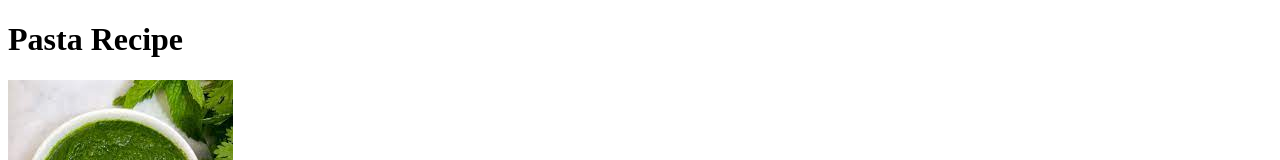
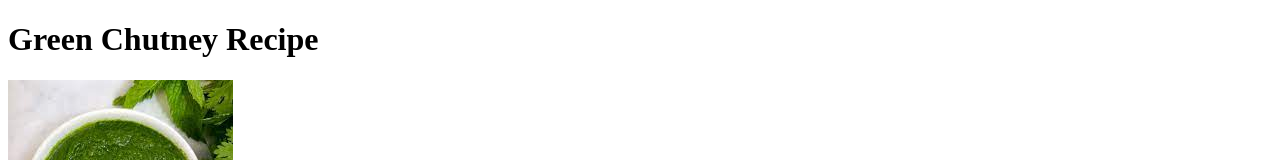
Before and after one commit to jahnavi-1505/odin-recipes, a plain HTML site: page recipes/green-chutney.html in a window 1280 px wide. Shown: the top 160 px of the page. Drawn offline with Linux system fonts and the light colour scheme.

```diff
--- a/recipes/green-chutney.html
+++ b/recipes/green-chutney.html
@@ -6,7 +6,7 @@
     <title>Document</title>
 </head>
 <body>
-    <h1>Pasta Recipe</h1>
+    <h1>Green Chutney Recipe</h1>
     <img src="chutney.jpeg" alt="an image of red sauce pasta">
     <h2>Description</h2>
     <p>Coriander Mint Chutney also known as Green Chutney, Dhaniya Pudina Chutney, is a quick, easy accompaniment recipe that goes with every Indian snack and chaat. It is used in Indian chats, like bhel puri, sev puri, samosa, ragda patties, or as a spread for sandwiches, wraps, rolls, etc.
--- a/style.css
+++ b/style.css
@@ -9,12 +9,12 @@ h1 {text-align: center;  font-size: 50px;}
     height: auto;
     background-color: rgb(131, 103, 95);
     display: block;
-    text-align: center;
     box-sizing: border-box;
     margin-left: 400px;
     padding: 20px;
     border-radius: 25px;
     margin-bottom: 30px;
+    text-align: center;
 }
 button{ background-color: black;
 color:white;
```
Also changed, not shown: index.html (+1 -1 lines).
